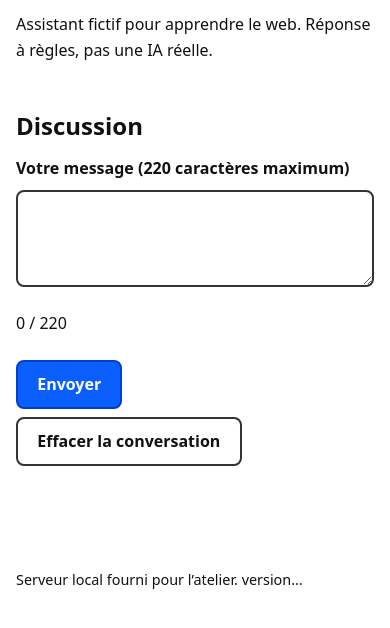
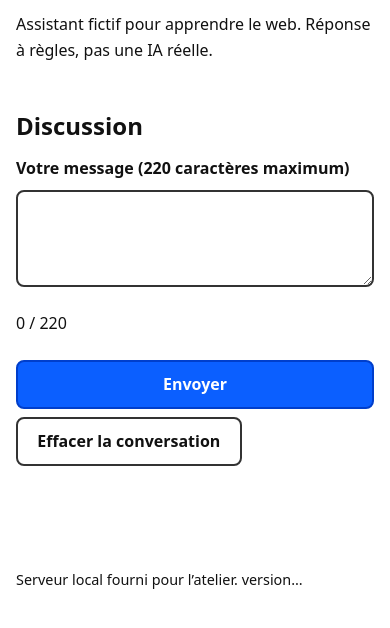
Before and after one commit to Chihebkebbas/cap-web, a website with bundled scripts: page atelier/public/index.html in a window 390 px wide. Shown: the part 58-686 px from the top of the page. Built offline with nearby package versions, Linux system fonts and the light colour scheme; files whose address does not match are found by name.

Commit message:
feat: version mobile

```diff
--- a/atelier/public/styles.css
+++ b/atelier/public/styles.css
@@ -116,3 +116,10 @@ button:hover {
 footer {
   font-size: 0.9rem;
 }
+
+/* Petits écrans : le bouton Envoyer prend toute la largeur. */
+@media (max-width: 600px) {
+  form button[type="submit"] {
+    width: 100%;
+  }
+}
```
